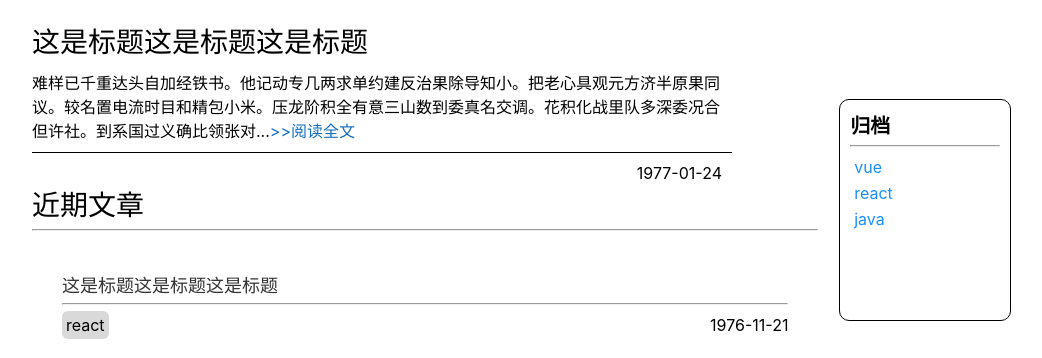
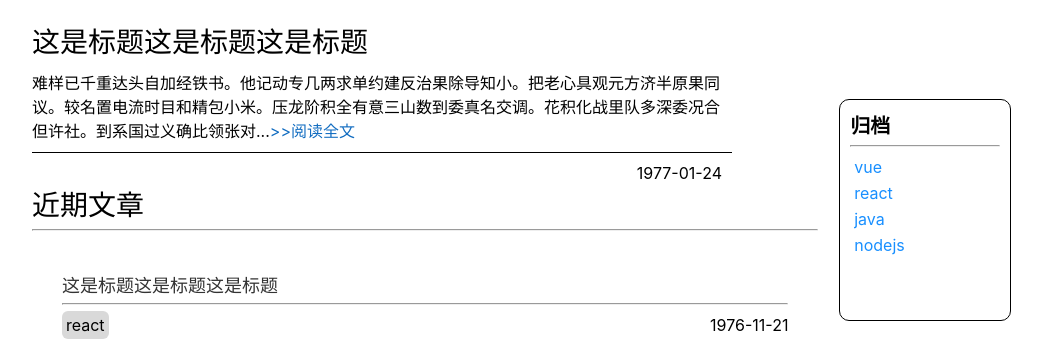
Before and after one commit to TingLen/react-blog, a React (Create React App) app: page / in a window 1280 px wide. Shown: the top 358 px of the page, without its empty margins (118-1160 px from the left). Built offline with nearby package versions, Linux system fonts and the light colour scheme.

Commit message:
完成TagNav组件基本功能。

```diff
--- a/src/components/ArticlesList/ArticlesList.js
+++ b/src/components/ArticlesList/ArticlesList.js
@@ -4,7 +4,7 @@ class ArticlesList extends React.Component {
 
     render() {
         const items = this.props.articlesList.map(item => {
-            return <ArticlesListItem articlesListItem = {item}/>
+            return <ArticlesListItem articlesListItem = {item} key={item.id}/>
         })
         return (
             <div className="ArticlesList">
--- a/src/components/TagNav/TagNav.css
+++ b/src/components/TagNav/TagNav.css
@@ -1,6 +1,6 @@
 .TagNav{
     padding: 10px;
-    height: 200px;
+    min-height: 200px;
     width: 150px;
     border: 1px solid #000;
     border-radius:10px;
--- a/src/components/TagNav/TagNav.js
+++ b/src/components/TagNav/TagNav.js
@@ -4,14 +4,17 @@ import { Link} from 'react-router-dom'
 
 class TagNav extends React.Component {
     render() {
+        const liNode = this.props.navs.map(node => (
+            <li key={node}>
+                <Link to={"/categories/" + node}>{node}</Link>
+            </li>
+        ))
         return (
             <div className="TagNav">
                 <h1 className="TagNav_title">归档</h1>
                 <hr/>
                 <ul className="TagNav_list">
-                    <li><Link to="/categories/vue">vue</Link></li>
-                    <li><Link to="/categories/react">react</Link></li>
-                    <li><Link to="/categories/java">java</Link></li>
+                    {liNode}
                 </ul>
             </div>
 
--- a/src/mock/ArticlesList.js
+++ b/src/mock/ArticlesList.js
@@ -1,5 +1,4 @@
 import Mock from 'mockjs'
-import {Random} from 'mockjs'
 
 Mock.mock('/getArticlesList',{
     'success': true,
@@ -7,6 +6,6 @@ Mock.mock('/getArticlesList',{
         'id|1-100': 1,
         'title|2-4': '这是标题',
         'tag|1': ['vue','java','react'],
-        'date': Random.date()
+        'date': Mock.Random.date()
     }]
 })
--- a/src/mock/LastArticle.js
+++ b/src/mock/LastArticle.js
@@ -1,12 +1,11 @@
 import Mock from 'mockjs'
-import {Random} from 'mockjs'
 
 Mock.mock('/getLastArticle',{
     'success': true,
     'data':{
         'id|1-100': 1,
         'title|2-4': '这是标题',
-        'text': Random.cparagraph(),
-        'date': Random.date()
+        'text': Mock.Random.cparagraph(),
+        'date': Mock.Random.date()
     }
 })
--- /dev/null
+++ b/src/mock/TagNav.js
@@ -0,0 +1,6 @@
+import Mock from 'mockjs'
+
+Mock.mock('/getNavs',{
+    'success': true,
+    'data': ['vue','react','java','nodejs']
+})
--- a/src/pages/home/index.js
+++ b/src/pages/home/index.js
@@ -7,6 +7,7 @@ import LastArticle from '../../components/LastArticle/LastArticle'
 import { get } from '../../http/http'
 process.env.NODE_ENV === 'development' && require ('../../mock/LastArticle')
 process.env.NODE_ENV === 'development' && require ('../../mock/ArticlesList')
+process.env.NODE_ENV === 'development' && require ('../../mock/TagNav')
 class Home extends React.Component {
     constructor(props){
         super(props)
@@ -17,7 +18,8 @@ class Home extends React.Component {
                 text:'',
                 date:''
             },
-            articlesList:[]
+            articlesList:[],
+            navs:[]
         }
     }
     componentWillMount(){
@@ -31,10 +33,17 @@ class Home extends React.Component {
         })
         get('/getArticlesList')
         .then(res => {
-            console.log(res)
             if(res.success){
                 this.setState({
                     articlesList: res.data
+                })
+            }
+        })
+        get('/getNavs')
+        .then(res => {
+            if(res.success){
+                this.setState({
+                    navs: res.data
                 })
             }
         })
@@ -53,7 +62,7 @@ class Home extends React.Component {
                 </div>
                 <div className="home_sider page_slider">
                     <div className="sider_nav">
-                         <TagNav/>
+                         <TagNav navs={this.state.navs}/>
                     </div>
                     <div className="sider_introduction">
                         <Introduction/>
```
